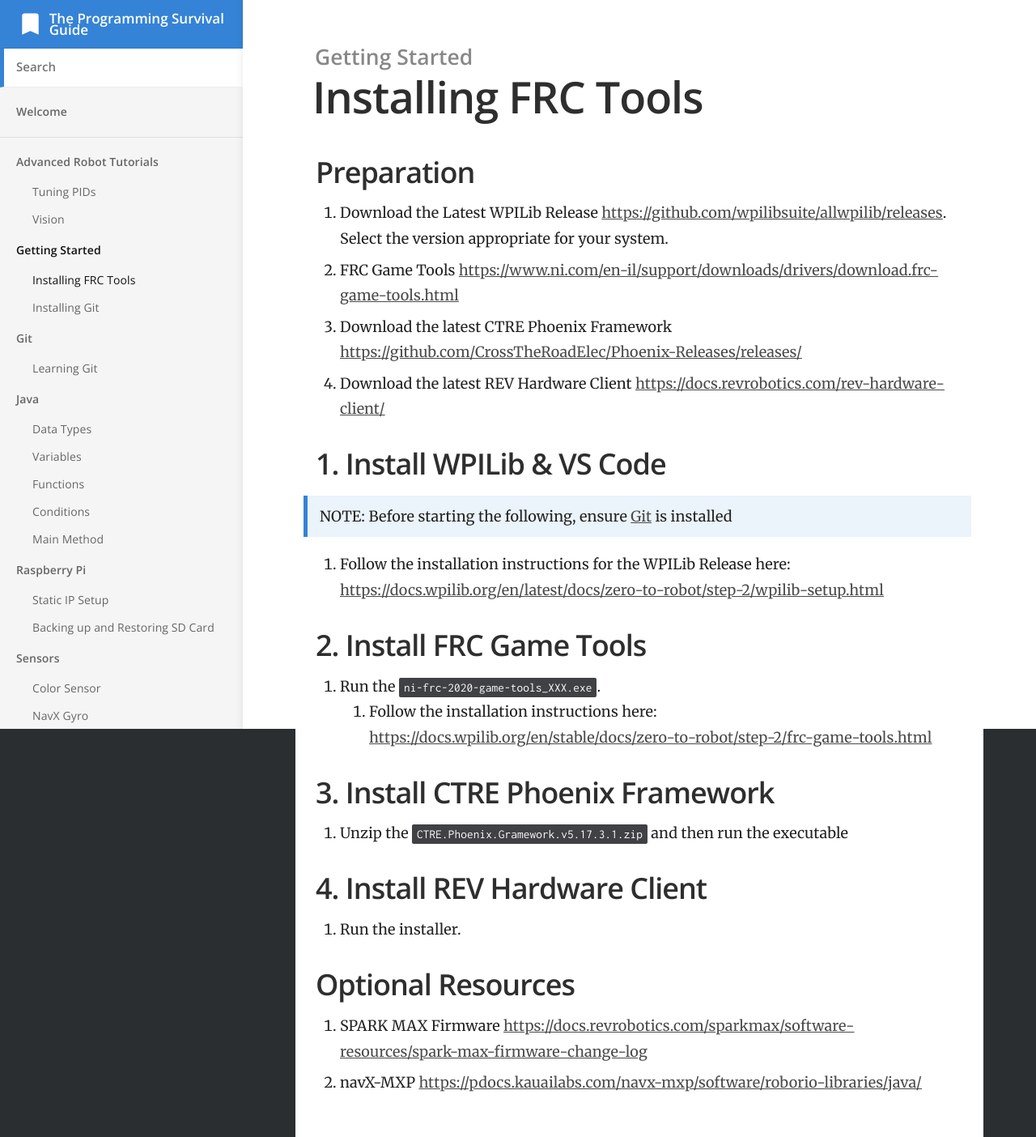
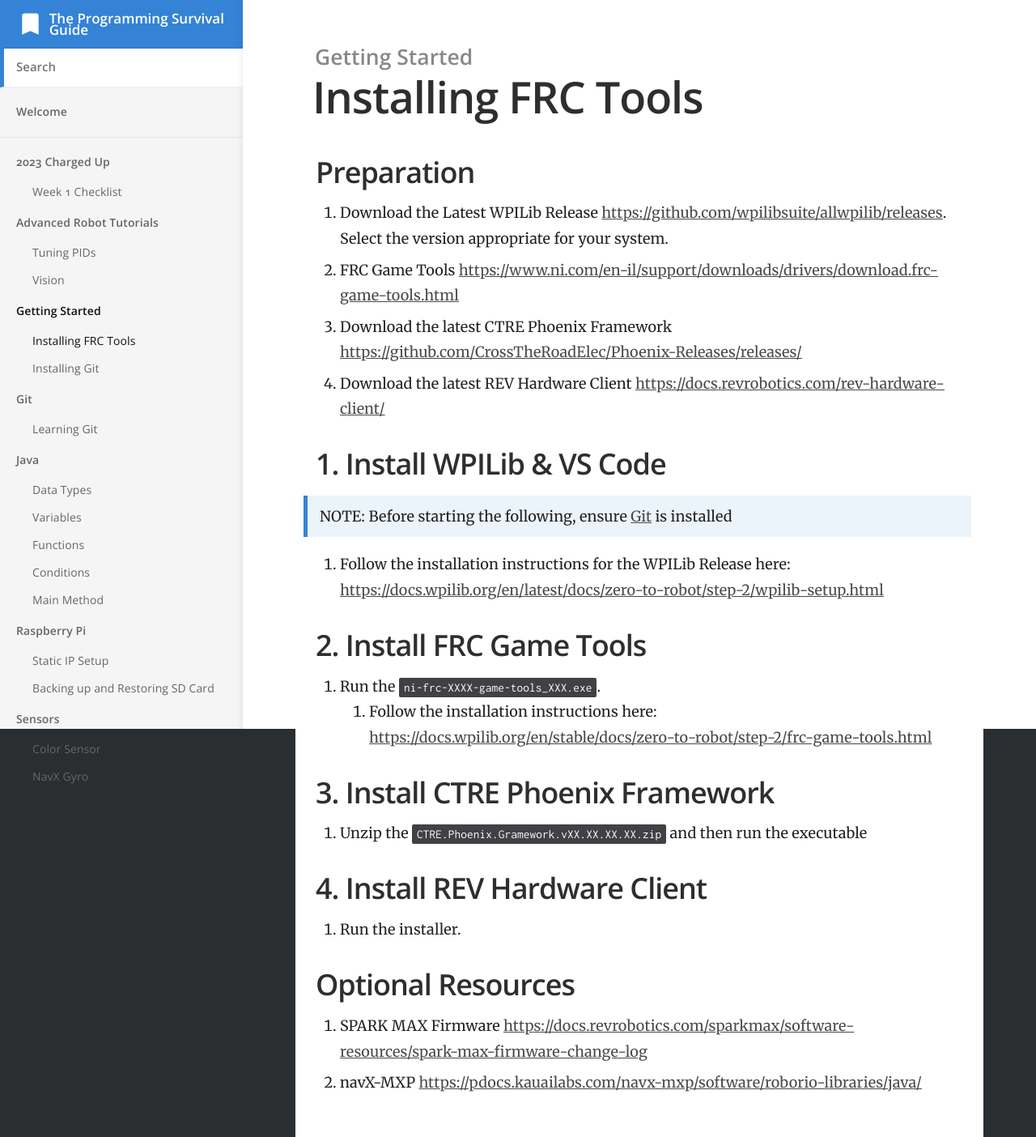
Before and after one commit to Team2445/The-Programming-Survival-Guide, a Jekyll site: the page built from _docs/getting-started/installing-frctools.md, in a window 1280 px wide. Shown: the whole page at 81% size. Built offline with Jekyll 4.4.1, drawn with Linux system fonts in a browser that asks for light colours.

Commit message:
Add week 1 checklist

```diff
--- a/_docs/getting-started/installing-frctools.md
+++ b/_docs/getting-started/installing-frctools.md
@@ -16,11 +16,11 @@ order: 1
 1. Follow the installation instructions for the WPILib Release here: [https://docs.wpilib.org/en/latest/docs/zero-to-robot/step-2/wpilib-setup.html](https://docs.wpilib.org/en/latest/docs/zero-to-robot/step-2/wpilib-setup.html)
 
 ## 2. Install FRC Game Tools
-1. Run the `ni-frc-2020-game-tools_XXX.exe`.
+1. Run the `ni-frc-XXXX-game-tools_XXX.exe`.
     1. Follow the installation instructions here: [https://docs.wpilib.org/en/stable/docs/zero-to-robot/step-2/frc-game-tools.html](https://docs.wpilib.org/en/stable/docs/zero-to-robot/step-2/frc-game-tools.html)
 
 ## 3. Install CTRE Phoenix Framework
-1. Unzip the `CTRE.Phoenix.Gramework.v5.17.3.1.zip` and then run the executable
+1. Unzip the `CTRE.Phoenix.Gramework.vXX.XX.XX.XX.zip` and then run the executable
 
 ## 4. Install REV Hardware Client
 1. Run the installer.
```
Also changed, not shown: _docs/2023-charged-up/week-1-checklist.md (added, +20 -0 lines).
